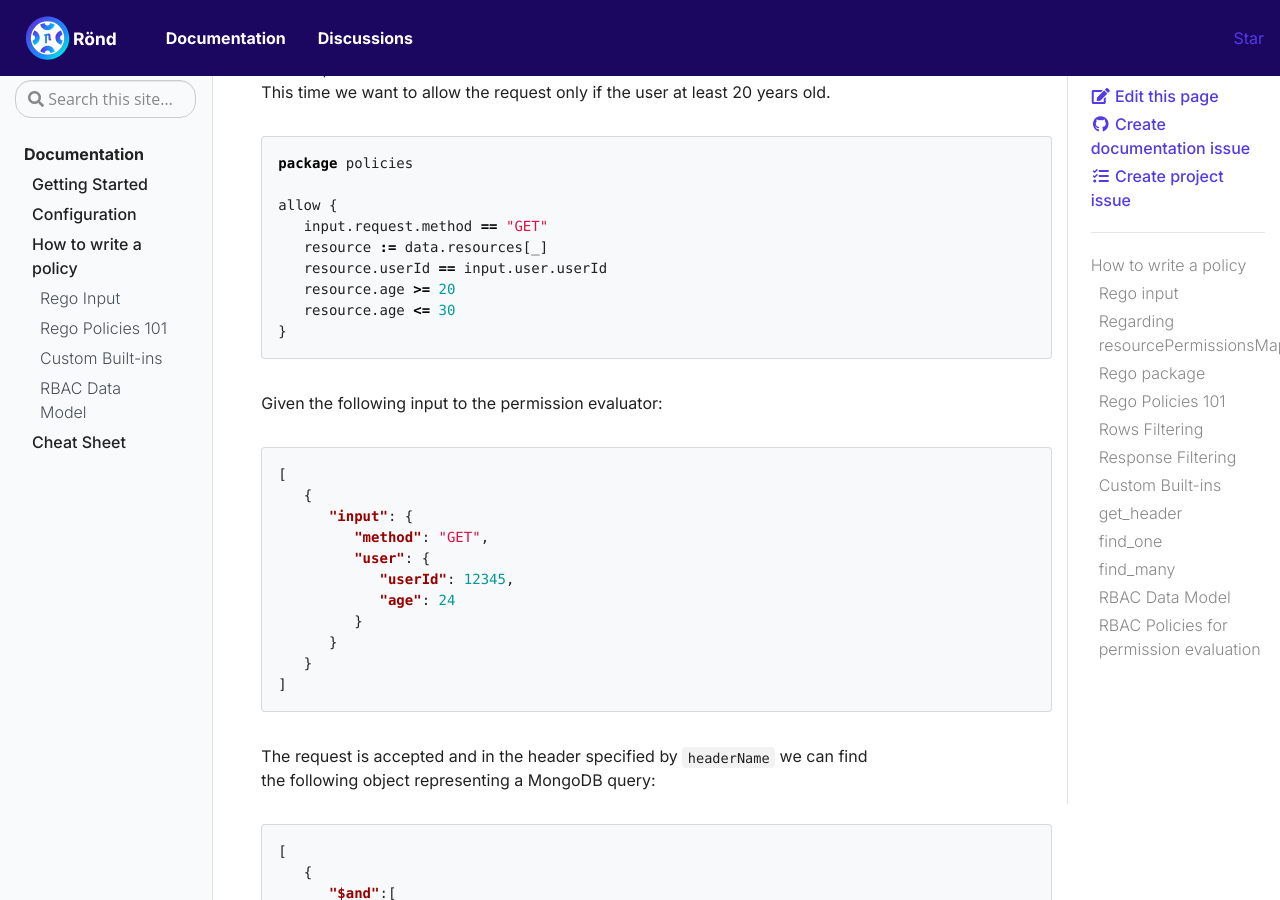
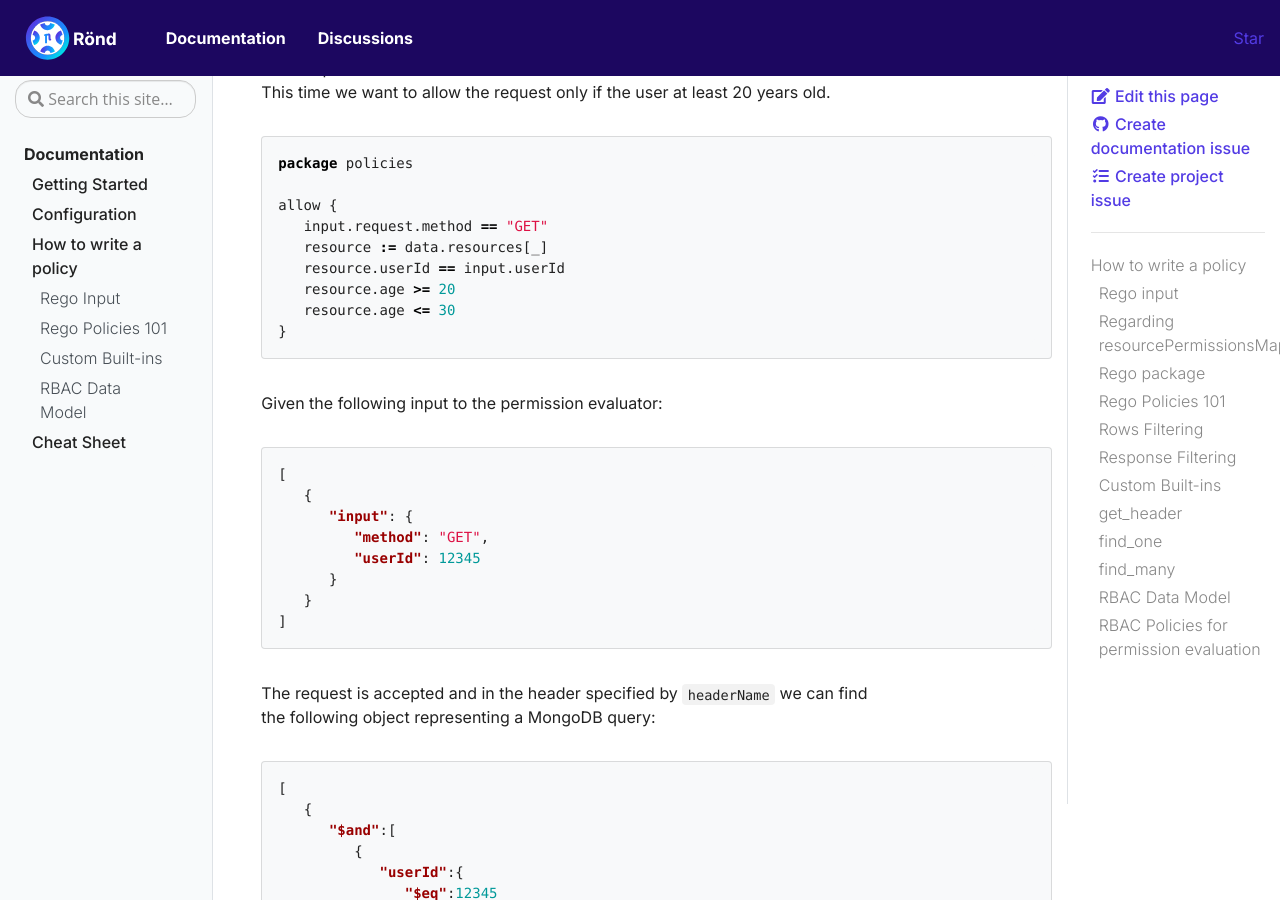
Before and after one commit to rond-authz/rond-authz.github.io, a Jekyll site: the page built from _docs/policy-integration.md, in a window 1280 px wide and 900 px high, scrolled down 10674 px. Built offline with Jekyll 4.4.1, drawn with Linux system fonts in a browser that asks for light colours.

Commit message:
simplified example

```diff
--- a/_docs/policy-integration.md
+++ b/_docs/policy-integration.md
@@ -429,7 +429,7 @@ package policies
 allow {
    input.request.method == "GET"
    resource := data.resources[_]
-   resource.userId == input.user.userId
+   resource.userId == input.userId
    resource.age >= 20
    resource.age <= 30
 }
@@ -441,10 +441,7 @@ Given the following input to the permission evaluator:
    {
       "input": {
          "method": "GET",
-         "user": {
-            "userId": 12345,
-            "age": 24
-         }
+         "userId": 12345
       }
    }
 ]
```
